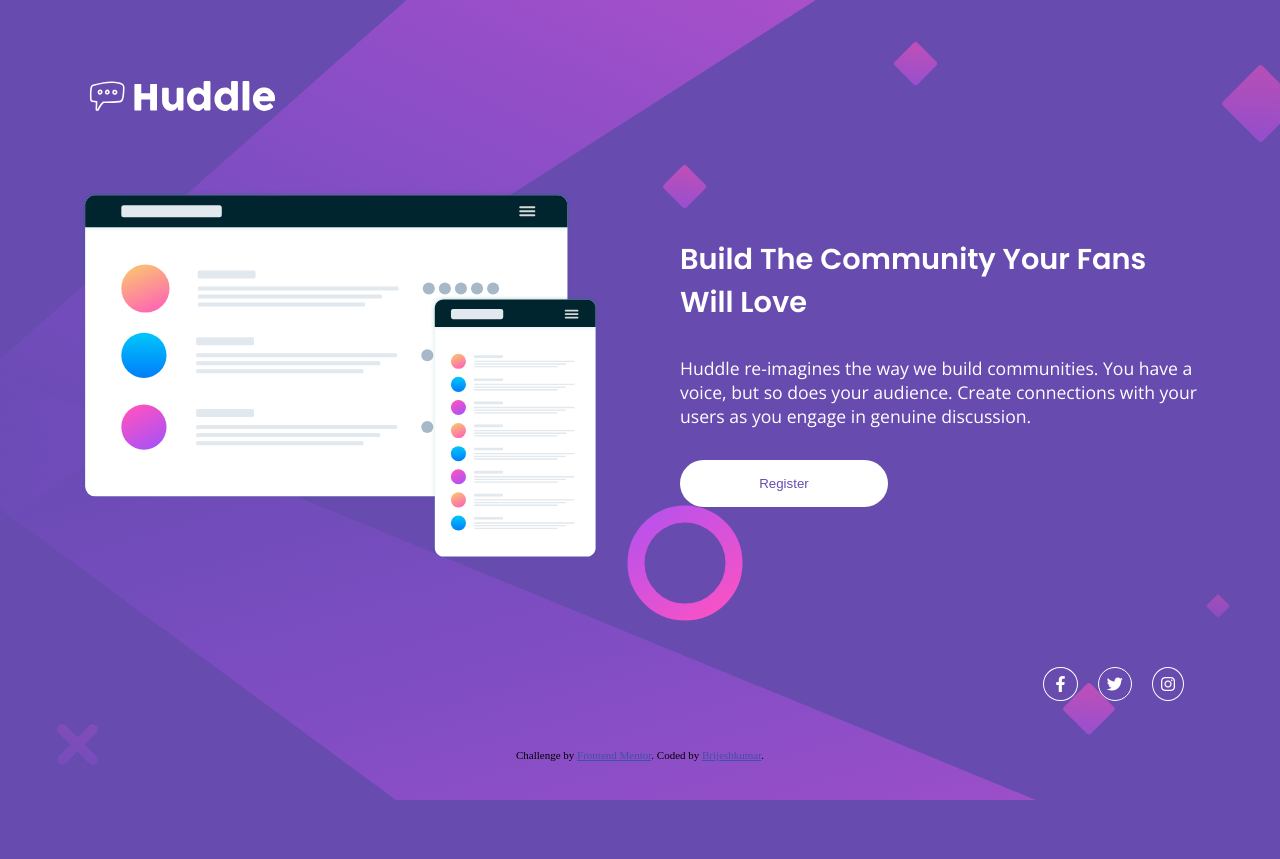
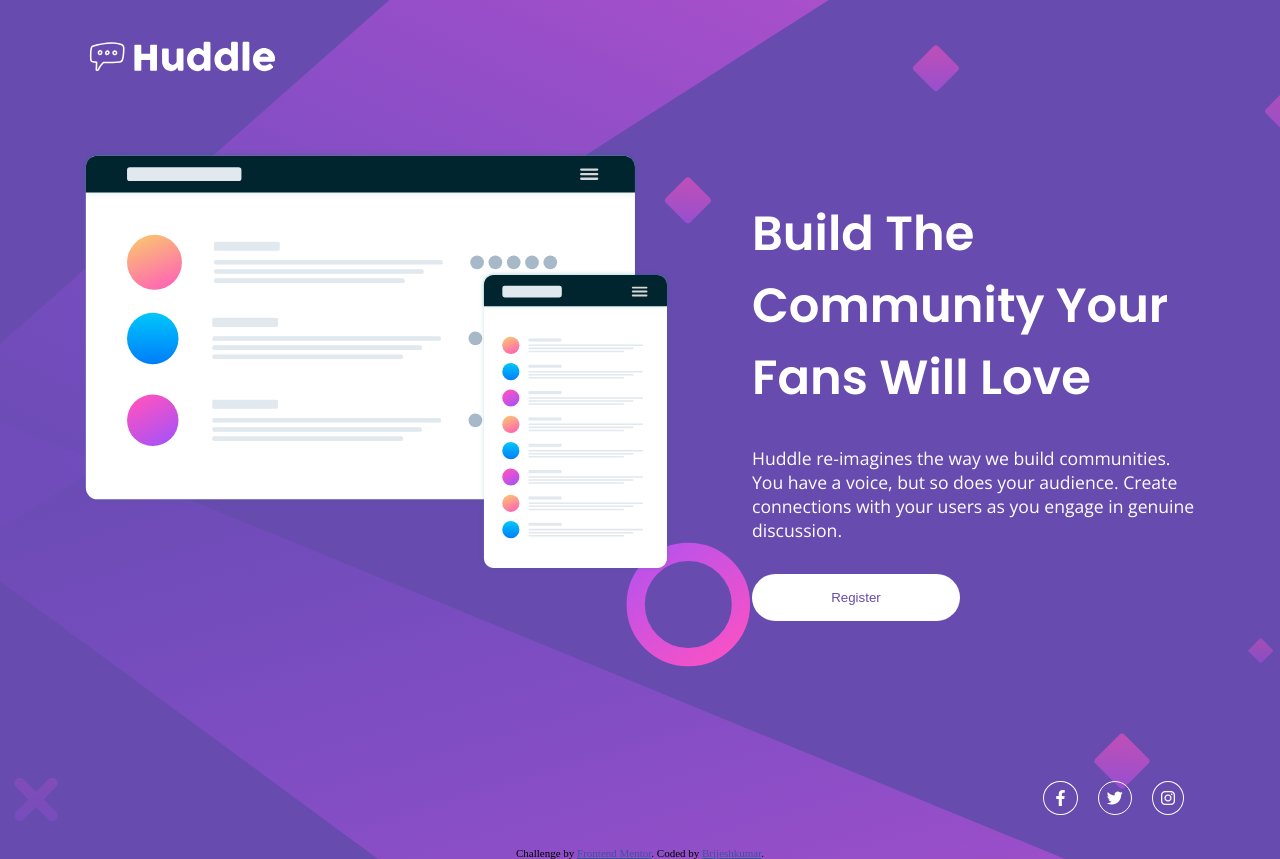
Before and after one commit to HelloBrijesh/FrontendMentor, a plain HTML site: page huddle-landing-page-with-single-introductory-section-master/index.html in a window 1280 px wide. Before the commit the page ends 800 px from the top, so only its background shows below. Drawn offline with nearby package versions, Linux system fonts and the light colour scheme.

Commit message:
Added : huddle landing page

```diff
--- a/huddle-landing-page-with-single-introductory-section-master/style.css
+++ b/huddle-landing-page-with-single-introductory-section-master/style.css
@@ -71,10 +71,6 @@ main p {
 }
 @media (width > 475px) {
   body {
-    min-height: 100vh;
-    display: flex;
-    flex-direction: column;
-    justify-content: center;
     background-image: url(./images/bg-desktop.svg);
     background-size: cover;
   }
@@ -82,14 +78,14 @@ main p {
     margin: 2rem 5rem;
   }
   .body {
-    display: flex;
-  }
-  .body > * {
-    flex: 1;
-    height: 80%;
+    display: grid;
+    grid-template-columns: 1.5fr 1fr;
   }
   .banner {
     margin-right: 5rem;
+  }
+  .register h1 {
+    font-size: 3rem;
   }
   .register {
     text-align: left;
```
Also changed, not shown: 1 other file.
